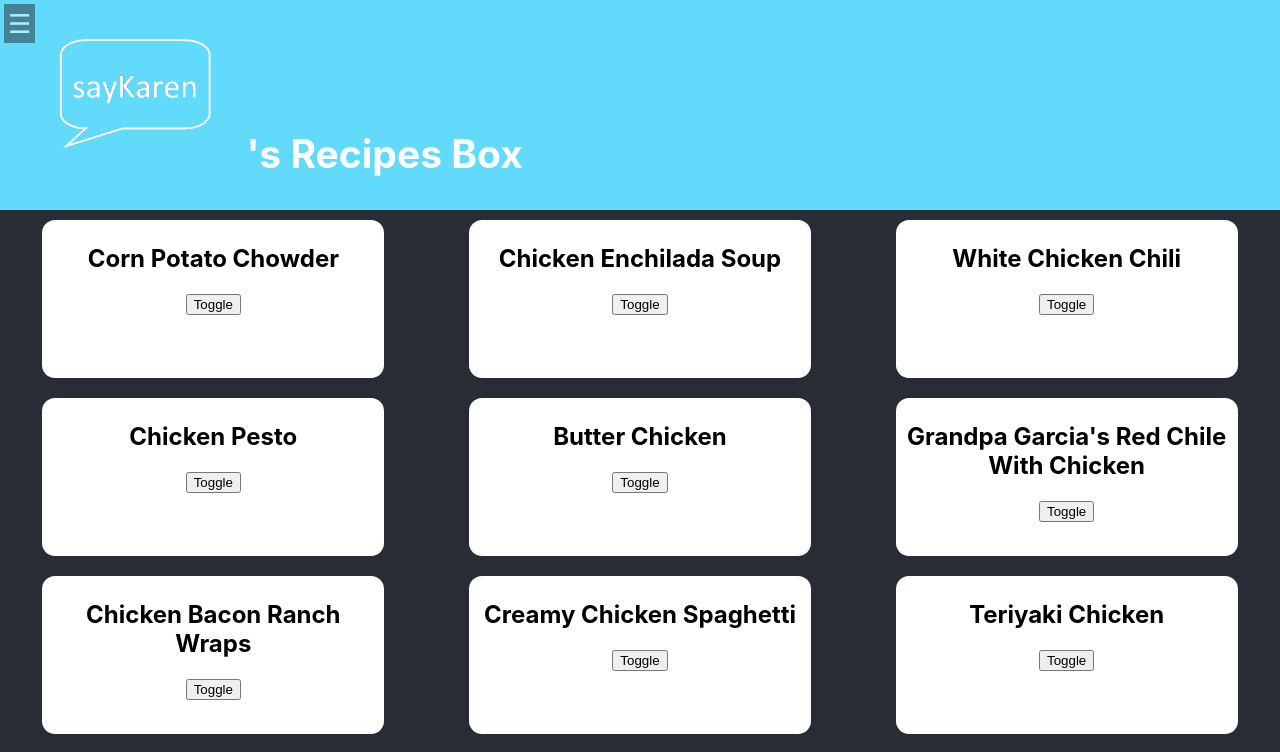
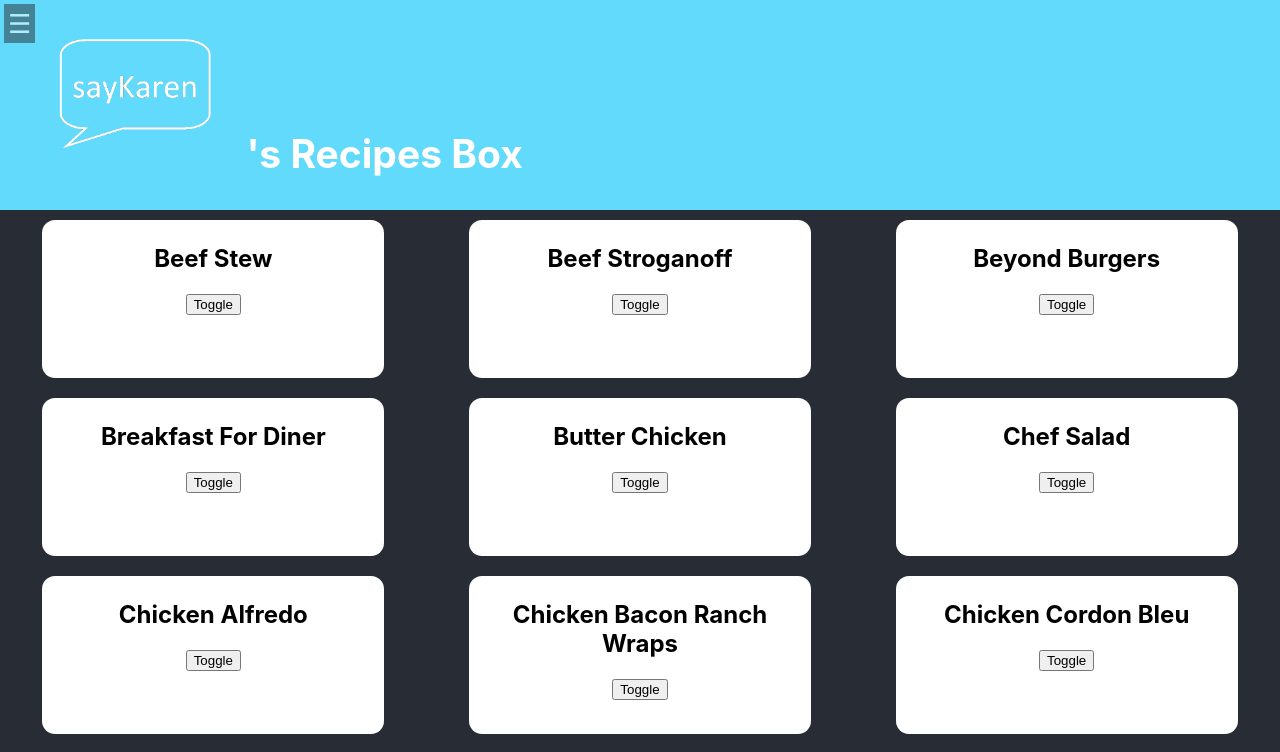
Before and after one commit to saykaren/sayKarenRecipes, a React (Create React App) app: page / in a window 1280 px wide. Shown: the top 752 px of the page. Built offline with nearby package versions, Linux system fonts and the light colour scheme.

Commit message:
Organize Data Alphabetically

```diff
--- a/src/components/app/Navigation.tsx
+++ b/src/components/app/Navigation.tsx
@@ -50,7 +50,7 @@ const Navigation = ({
               className="RecipeFilterClass"
             >
               {RecipeData &&
-                RecipeData.map((recipe, indexRecipe) => (
+                RecipeData.sort((a,b)=> a.recipeTitle.localeCompare(b.recipeTitle)).map((recipe, indexRecipe) => (
                   <option value={recipe.recipeTitle}>
                     {recipe.recipeTitle}
                   </option>
--- a/src/components/app/RecipeSection.tsx
+++ b/src/components/app/RecipeSection.tsx
@@ -16,8 +16,6 @@ const RecipeSection = ({ ratingShow, setRatingShow }: RecipeSectionProps) => {
   const [data, setData] = useState(RecipeData);
   const [loading, setLoading] = useState(false);
   const [filtered, setFiltered] = useState('');
-
-  console.log(data.length);
 
   useEffect(() => {
     setLoading(false);
@@ -60,7 +58,7 @@ const RecipeSection = ({ ratingShow, setRatingShow }: RecipeSectionProps) => {
       {loading && <h2>LOADING</h2>}
       <div className="RecipeSection">
         {data &&
-          data.map((num, index) => (
+          data.sort((a,b)=> a.recipeTitle.localeCompare(b.recipeTitle)).map((num, index) => (
             <div className="recipeCard">
               {num && <h2 key={`recipeTitle${index}`}> {num.recipeTitle}</h2>}
               <button onClick={() => updateState(index)}>Toggle</button>
```
